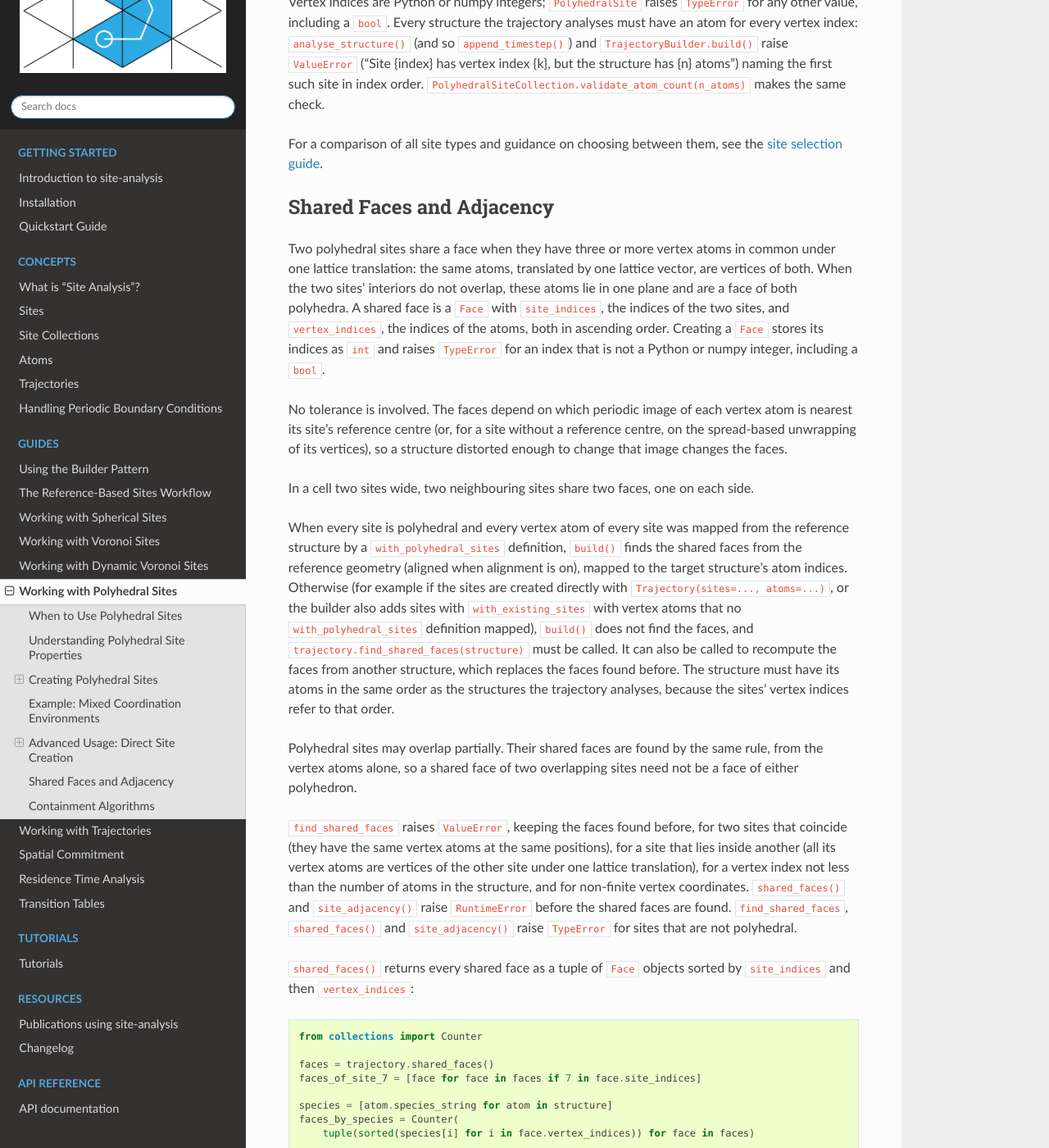
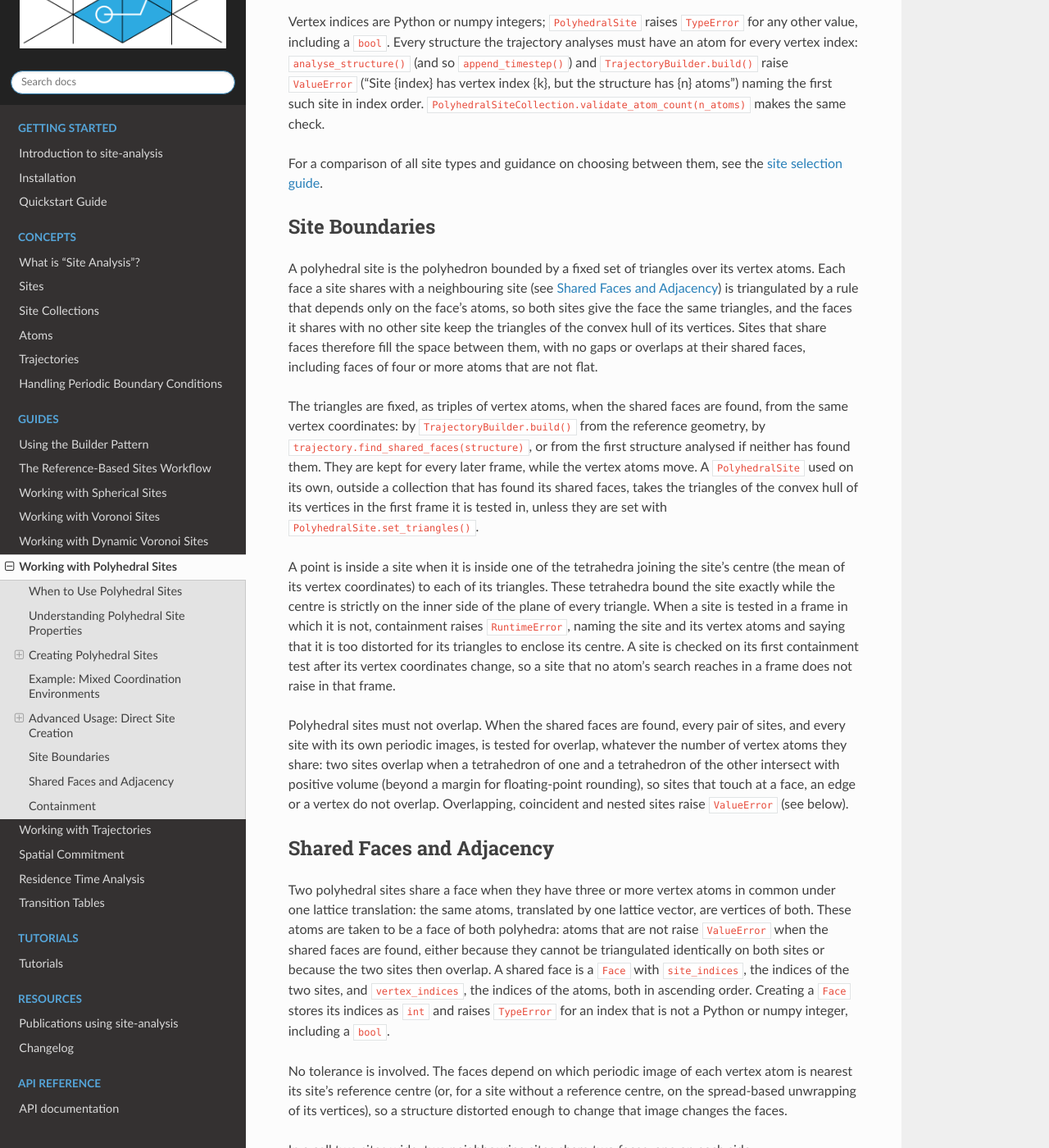
Before and after one commit to bjmorgan/site-analysis, a Sphinx documentation site: the page built from docs/source/guides/polyhedral_sites.md, in a window 1280 px wide and 1400 px high, scrolled down 3632 px. Shown: the whole window at 82% size. Built offline with Sphinx 7.4.7 and the Read the Docs theme 3.1.0, drawn with Linux system fonts in a browser that asks for light colours; some of the changed text lies outside the part shown.

Commit message:
Describe space-filling polyhedral sites
Describe a polyhedral site as the polyhedron bounded by its triangles,
with shared faces triangulated identically so that face-sharing sites
fill the space between them, and say when the triangles are fixed, that
polyhedral sites must not overlap, the errors for overlapping,
coincident, nested and distorted sites, and that containment is the
same test with and without numba. Replace the statements that
polyhedral sites may overlap partially and the old containment
algorithms, and update the numba speed-up. Document vertex_coords only
as a property, so that the API docs no longer describe it twice.

Record the changes for #99 in the changelog.

````diff
--- a/docs/source/guides/polyhedral_sites.md
+++ b/docs/source/guides/polyhedral_sites.md
@@ -28,7 +28,7 @@ Polyhedral sites have unique characteristics:
 - **Coordination-specific**: Directly represents chemical environments
 - **Structure-dependent**: Shape changes with structural distortions
 
-The key concept is that sites are defined by their vertices (coordinating atoms) rather than by a centre and radius. This creates sites that match crystallographic coordination environments and adapt to local structure deformations.
+The key concept is that sites are defined by their vertices (coordinating atoms) rather than by a centre and radius. This creates sites that match crystallographic coordination environments and adapt to local structure deformations. Each site is bounded by triangles over its vertices, and neighbouring sites triangulate the faces they share identically (see [Site Boundaries](#site-boundaries)).
 
 ## Creating Polyhedral Sites
 
@@ -172,19 +172,27 @@ Vertex indices are Python or numpy integers; `PolyhedralSite` raises `TypeError`
 
 For a comparison of all site types and guidance on choosing between them, see the [site selection guide](../concepts/sites.md#selecting-the-right-site-type).
 
+## Site Boundaries
+
+A polyhedral site is the polyhedron bounded by a fixed set of triangles over its vertex atoms. Each face a site shares with a neighbouring site (see [Shared Faces and Adjacency](#shared-faces-and-adjacency)) is triangulated by a rule that depends only on the face's atoms, so both sites give the face the same triangles, and the faces it shares with no other site keep the triangles of the convex hull of its vertices. Sites that share faces therefore fill the space between them, with no gaps or overlaps at their shared faces, including faces of four or more atoms that are not flat.
+
+The triangles are fixed, as triples of vertex atoms, when the shared faces are found, from the same vertex coordinates: by `TrajectoryBuilder.build()` from the reference geometry, by `trajectory.find_shared_faces(structure)`, or from the first structure analysed if neither has found them. They are kept for every later frame, while the vertex atoms move. A `PolyhedralSite` used on its own, outside a collection that has found its shared faces, takes the triangles of the convex hull of its vertices in the first frame it is tested in, unless they are set with `PolyhedralSite.set_triangles()`.
+
+A point is inside a site when it is inside one of the tetrahedra joining the site's centre (the mean of its vertex coordinates) to each of its triangles. These tetrahedra bound the site exactly while the centre is strictly on the inner side of the plane of every triangle. When a site is tested in a frame in which it is not, containment raises `RuntimeError`, naming the site and its vertex atoms and saying that it is too distorted for its triangles to enclose its centre. A site is checked on its first containment test after its vertex coordinates change, so a site that no atom's search reaches in a frame does not raise in that frame.
+
+Polyhedral sites must not overlap. When the shared faces are found, every pair of sites, and every site with its own periodic images, is tested for overlap, whatever the number of vertex atoms they share: two sites overlap when a tetrahedron of one and a tetrahedron of the other intersect with positive volume (beyond a margin for floating-point rounding), so sites that touch at a face, an edge or a vertex do not overlap. Overlapping, coincident and nested sites raise `ValueError` (see below).
+
 ## Shared Faces and Adjacency
 
-Two polyhedral sites share a face when they have three or more vertex atoms in common under one lattice translation: the same atoms, translated by one lattice vector, are vertices of both. When the two sites' interiors do not overlap, these atoms lie in one plane and are a face of both polyhedra. A shared face is a `Face` with `site_indices`, the indices of the two sites, and `vertex_indices`, the indices of the atoms, both in ascending order. Creating a `Face` stores its indices as `int` and raises `TypeError` for an index that is not a Python or numpy integer, including a `bool`.
+Two polyhedral sites share a face when they have three or more vertex atoms in common under one lattice translation: the same atoms, translated by one lattice vector, are vertices of both. These atoms are taken to be a face of both polyhedra: atoms that are not raise `ValueError` when the shared faces are found, either because they cannot be triangulated identically on both sites or because the two sites then overlap. A shared face is a `Face` with `site_indices`, the indices of the two sites, and `vertex_indices`, the indices of the atoms, both in ascending order. Creating a `Face` stores its indices as `int` and raises `TypeError` for an index that is not a Python or numpy integer, including a `bool`.
 
 No tolerance is involved. The faces depend on which periodic image of each vertex atom is nearest its site's reference centre (or, for a site without a reference centre, on the spread-based unwrapping of its vertices), so a structure distorted enough to change that image changes the faces.
 
 In a cell two sites wide, two neighbouring sites share two faces, one on each side.
 
-When every site is polyhedral and every vertex atom of every site was mapped from the reference structure by a `with_polyhedral_sites` definition, `build()` finds the shared faces from the reference geometry (aligned when alignment is on), mapped to the target structure's atom indices. Otherwise (for example if the sites are created directly with `Trajectory(sites=..., atoms=...)`, or the builder also adds sites with `with_existing_sites` with vertex atoms that no `with_polyhedral_sites` definition mapped), `build()` does not find the faces, and `trajectory.find_shared_faces(structure)` must be called. It can also be called to recompute the faces from another structure, which replaces the faces found before. The structure must have its atoms in the same order as the structures the trajectory analyses, because the sites' vertex indices refer to that order.
+When every site is polyhedral and every vertex atom of every site was mapped from the reference structure by a `with_polyhedral_sites` definition, `build()` finds the shared faces from the reference geometry (aligned when alignment is on), mapped to the target structure's atom indices. Otherwise (for example if the sites are created directly with `Trajectory(sites=..., atoms=...)`, or the builder also adds sites with `with_existing_sites` with vertex atoms that no `with_polyhedral_sites` definition mapped), `build()` does not find the faces. They are then found from the first structure analysed (by `analyse_structure()`, and so `append_timestep()` and `trajectory_from_structures()`, or by `PolyhedralSiteCollection.sites_contain_points()`), or by calling `trajectory.find_shared_faces(structure)` first. `find_shared_faces` can also be called to recompute the faces, and the triangles, from another structure, which replaces those found before. The structure must have its atoms in the same order as the structures the trajectory analyses, because the sites' vertex indices refer to that order. The faces and triangles are kept by `reset()`.
 
-Polyhedral sites may overlap partially. Their shared faces are found by the same rule, from the vertex atoms alone, so a shared face of two overlapping sites need not be a face of either polyhedron.
-
-`find_shared_faces` raises `ValueError`, keeping the faces found before, for two sites that coincide (they have the same vertex atoms at the same positions), for a site that lies inside another (all its vertex atoms are vertices of the other site under one lattice translation), for a vertex index not less than the number of atoms in the structure, and for non-finite vertex coordinates. `shared_faces()` and `site_adjacency()` raise `RuntimeError` before the shared faces are found. `find_shared_faces`, `shared_faces()` and `site_adjacency()` raise `TypeError` for sites that are not polyhedral.
+Finding the shared faces, wherever it happens, raises `ValueError`, keeping the faces and triangles found before, for two sites that coincide (they have the same vertex atoms at the same positions), for a site that lies inside another (all its vertex atoms are vertices of the other site under one lattice translation), for two sites that overlap, or a site that overlaps a periodic image of itself (see [Site Boundaries](#site-boundaries)), for shared atoms that cannot be triangulated identically on both sites, for a vertex index not less than the number of atoms in the structure, and for non-finite vertex coordinates. Shared atoms are triangulated identically when they are a whole face of each site, or three atoms that are half of a four-atom face; shared atoms that are part of a larger flat face may raise ("cannot be triangulated identically"). It raises `RuntimeError` for a site whose vertices are degenerate (for example, all in one plane). `shared_faces()` and `site_adjacency()` raise `RuntimeError` before the shared faces are found. `find_shared_faces`, `shared_faces()` and `site_adjacency()` raise `TypeError` for sites that are not polyhedral.
 
 `shared_faces()` returns every shared face as a tuple of `Face` objects sorted by `site_indices` and then `vertex_indices`:
 
@@ -218,9 +226,11 @@ Indexing with column vectors (`[:, None]`) gives a sparse array whether or not t
 
 Transitions record the sites an atom left and entered, not faces, so in a cell two sites wide a transition between neighbouring sites cannot be matched to one of their two faces.
 
-## Containment Algorithms
+## Containment
 
-The best available algorithm is selected automatically. When [numba](https://numba.pydata.org/) is installed, a JIT-compiled surface normal method with cached hull triangles is used. Otherwise, the package falls back to Delaunay tessellation via scipy. Installing numba typically gives a ~7x speedup for polyhedral site analysis:
+A site's containment test uses the four planes of each of its tetrahedra (see [Site Boundaries](#site-boundaries)), recomputed from the current vertex coordinates on the site's first test after they change. A point may be given in any periodic image: each of its images in the cells that the site's vertices span is tested. A point exactly on a face shared by two sites is inside both, and goes to the first of them that the [site search](../concepts/site_collections.md#priority-based-assignment-spherical-and-polyhedral) tests.
+
+The test is the same with and without [numba](https://numba.pydata.org/), with identical results. When numba is installed, it runs as JIT-compiled code, which makes per-frame analysis of the argyrodite tutorial trajectory about three times faster:
 
 ```bash
 pip install site-analysis[fast]  # installs numba
````
Also changed, not shown: CHANGELOG.md (+14 -2 lines), docs/source/concepts/site_collections.md (+4 -4 lines), docs/source/concepts/sites.md (+2 -1 lines), docs/source/installation.md (+1 -1 lines), 1 other file.
